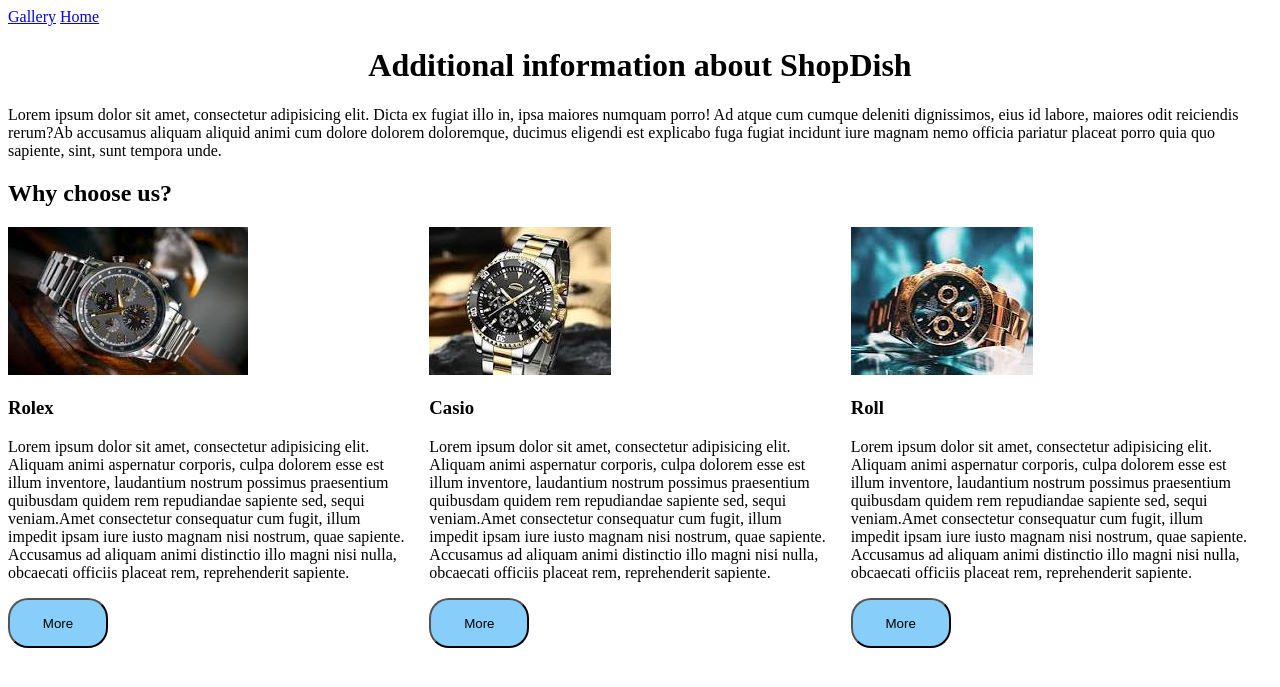
After one commit to kirumbastacy25l/ShopDish, a Django app: page /about/ in a window 1280 px wide. The commit adds this page. Shown: the top 687 px of the page. Run offline with Django 5.2, Linux system fonts and the light colour scheme.

Commit message:
second commit

```diff
--- /dev/null
+++ b/Templates/about.html
@@ -0,0 +1,113 @@
+<!doctype html>
+<html lang="en">
+<head>
+    <meta charset="UTF-8">
+    <meta name="viewport"
+          content="width=device-width, user-scalable=no, initial-scale=1.0, maximum-scale=1.0, minimum-scale=1.0">
+    <meta http-equiv="X-UA-Compatible" content="ie=edge">
+    <title>About</title>
+     {% load static %}
+    <link rel="stylesheet" href="{% static 'css/about.css' %}">
+
+
+
+    <link rel="icon" href="{% static 'assets/about.png' %}">
+
+
+
+
+
+
+</head>
+<body>
+
+
+<a href="{% url 'gallery' %}">Gallery</a>
+<a href="{% url 'home' %}" >Home</a>
+
+
+
+
+
+
+<h1>Additional information about ShopDish</h1>
+<p><span>Lorem ipsum dolor sit amet, consectetur adipisicing elit. Dicta ex fugiat illo in, ipsa maiores numquam porro! Ad atque cum cumque deleniti dignissimos, eius id labore, maiores odit reiciendis rerum?</span><span>Ab accusamus aliquam aliquid animi cum dolore dolorem doloremque, ducimus eligendi est explicabo fuga fugiat incidunt iure magnam nemo officia pariatur placeat porro quia quo sapiente, sint, sunt tempora unde.</span></p>
+
+
+
+<h2>Why choose us?</h2>
+<div id="main">
+
+
+    <div class="mydiv">
+         <img src="{% static 'assets/img.png' %}" alt="">
+        <h3>Rolex</h3>
+        <p><span>Lorem ipsum dolor sit amet, consectetur adipisicing elit. Aliquam animi aspernatur corporis, culpa dolorem esse est illum inventore, laudantium nostrum possimus praesentium quibusdam quidem rem repudiandae sapiente sed, sequi veniam.</span><span>Amet consectetur consequatur cum fugit, illum impedit ipsam iure iusto magnam nisi nostrum, quae sapiente. Accusamus ad aliquam animi distinctio illo magni nisi nulla, obcaecati officiis placeat rem, reprehenderit sapiente.</span></p>
+        <button>More</button>
+
+    </div>
+
+
+    <div class="mydiv">
+
+         <img src="{% static 'assets/img_1.png' %}" alt="">
+        <h3>Casio</h3>
+        <p><span>Lorem ipsum dolor sit amet, consectetur adipisicing elit. Aliquam animi aspernatur corporis, culpa dolorem esse est illum inventore, laudantium nostrum possimus praesentium quibusdam quidem rem repudiandae sapiente sed, sequi veniam.</span><span>Amet consectetur consequatur cum fugit, illum impedit ipsam iure iusto magnam nisi nostrum, quae sapiente. Accusamus ad aliquam animi distinctio illo magni nisi nulla, obcaecati officiis placeat rem, reprehenderit sapiente.</span></p>
+        <button>More</button>
+
+
+
+
+
+
+
+
+
+
+
+    </div>
+
+
+
+
+
+    <div class="mydiv">
+
+
+
+         <img src="{% static 'assets/img_2.png' %}" alt="">
+        <h3>Roll</h3>
+        <p><span>Lorem ipsum dolor sit amet, consectetur adipisicing elit. Aliquam animi aspernatur corporis, culpa dolorem esse est illum inventore, laudantium nostrum possimus praesentium quibusdam quidem rem repudiandae sapiente sed, sequi veniam.</span><span>Amet consectetur consequatur cum fugit, illum impedit ipsam iure iusto magnam nisi nostrum, quae sapiente. Accusamus ad aliquam animi distinctio illo magni nisi nulla, obcaecati officiis placeat rem, reprehenderit sapiente.</span></p>
+        <button>More</button>
+
+
+
+
+
+
+
+
+
+
+    </div>
+
+
+
+
+
+
+
+</div>
+
+
+
+
+
+
+
+
+
+
+
+</body>
+</html>
--- a/dishapp/urls.py
+++ b/dishapp/urls.py
@@ -5,7 +5,8 @@
 urlpatterns = [
     path('admin/', admin.site.urls),
 
-    path('home/', views.home),
-    path('gallery/', views.gallery),
+    path('', views.home, name='home'),
+    path('gallery/', views.gallery, name='gallery'),
+    path('about/', views.about, name='about'),
 
 ]
--- a/dishapp/views.py
+++ b/dishapp/views.py
@@ -9,3 +9,6 @@
 
 def gallery(request):
     return render(request,'gallery.html')
+
+def about(request):
+    return render(request,'about.html')
--- /dev/null
+++ b/static/css/about.css
@@ -0,0 +1,26 @@
+h1{
+    text-align: center;
+}
+
+#main{
+
+    display: flex;
+
+
+}
+
+.mydiv{
+
+    margin-right: 20px;
+}
+
+button{
+    background-color: lightskyblue;
+height: 50px;
+width: 100px;
+border-radius: 20px;
+
+}
+ button:hover{
+     background-color: blue;
+ }
```
Also changed, not shown: Templates/gallery.html (+61 -2 lines), Templates/index.html (+35 -0 lines), static/css/home.css (added, +7 -0 lines), static/assets/about.png (added), static/assets/bg.jpeg (added), static/assets/bg2.jpg (added), static/assets/icon home 2.png (added), static/assets/img.png (added), static/assets/img_1.png (added), static/assets/img_2.png (added), static/assets/img_4.png (added).
